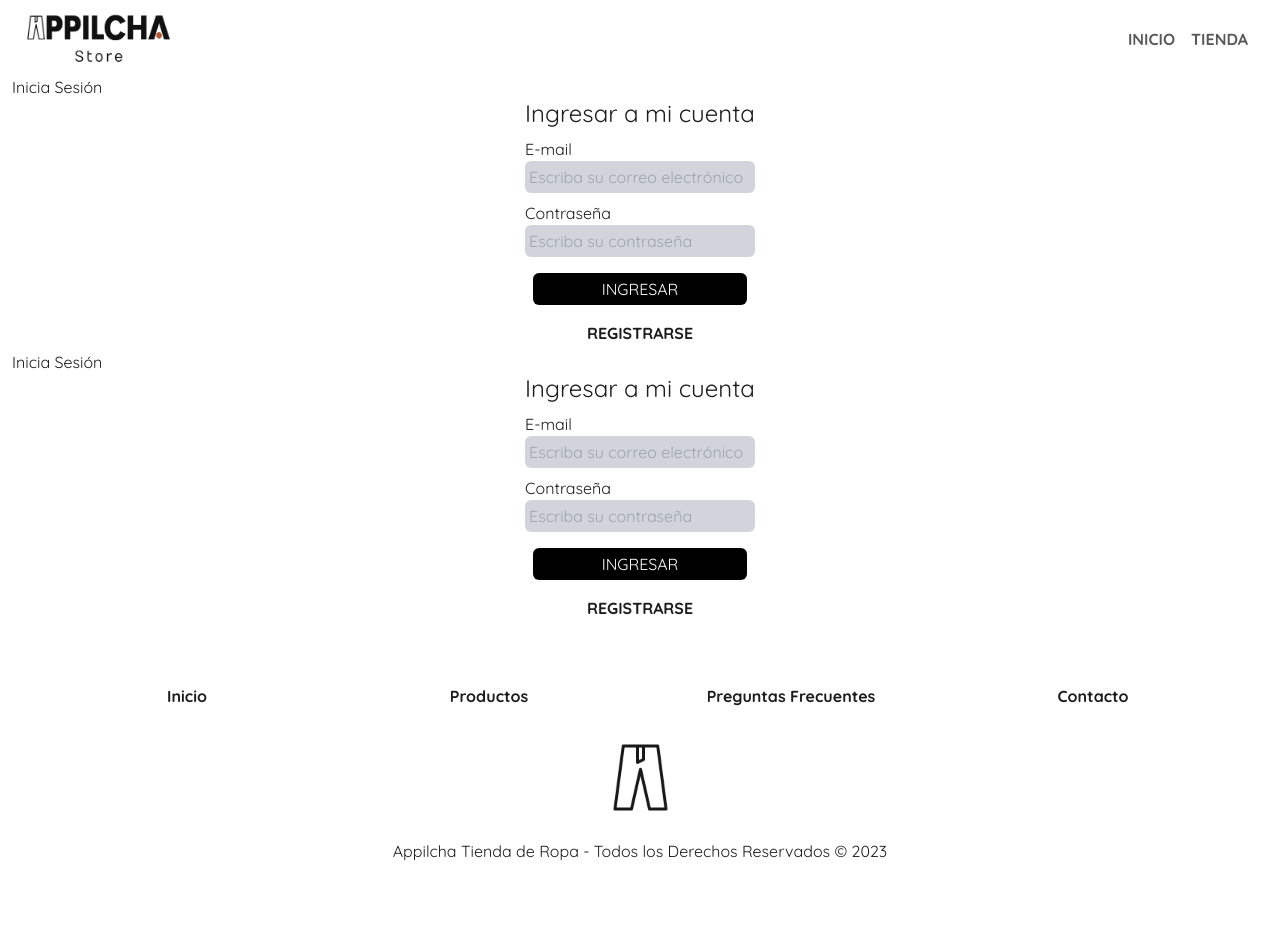
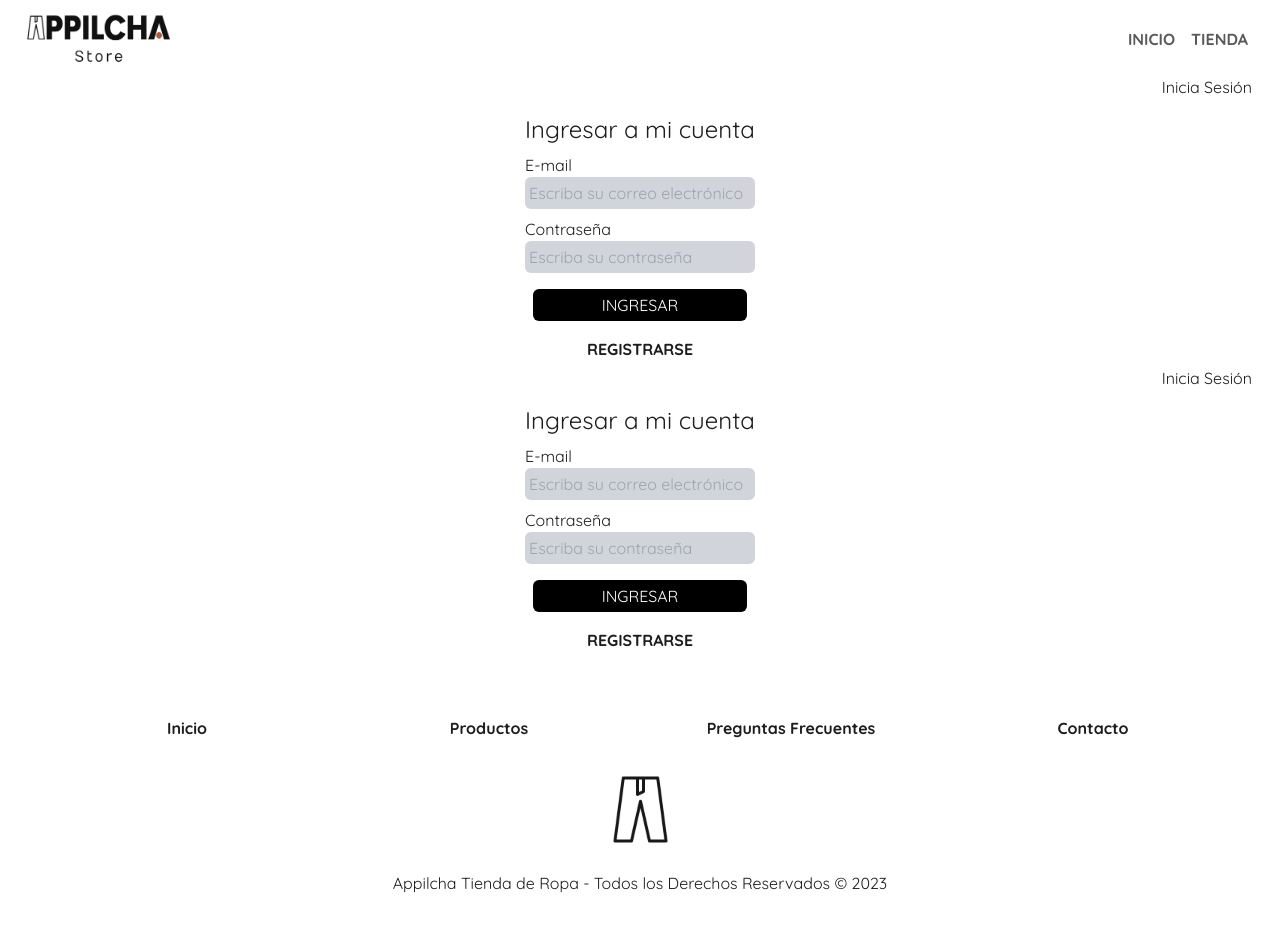
Before and after one commit to juaniz92/23302-grupo3-Appilcha, a React (Create React App) app: page /LogIn in a window 1280 px wide. Shown: the top 932 px of the page. Before the commit the page ends 903 px from the top, so only its background shows below. Built offline with nearby package versions, Linux system fonts and the light colour scheme; no server answers.

Commit message:
Agrego condicional para personalizar el mensaje de error del login. Se agrega CSS y se elimina error en un input.

```diff
--- a/src/componentes/Auth/Login.js
+++ b/src/componentes/Auth/Login.js
@@ -31,14 +31,20 @@ function Login() {
             await signInWithEmailAndPassword(auth, email, password);
             navigate("/");
         } catch (error) {
+
+            //Agrego condicional para personalizar el mensaje de error
+            if(error.message === "Firebase: Error (auth/invalid-email)."){
+                setError("Email o contraseña inválidos.");
+            } else {
             setError(error.message);
+            }
         }
 
     }
 
     return (
         <div>
-            <h1>{isRegistrando ? "Registrate" : "Inicia Sesión" }</h1>
+            <h1 className="text-right px-3 mb-3">{isRegistrando ? "Registrate" : "Inicia Sesión" }</h1>
             {error && <Alert message={error} />}
             <form action="#" className="flex items-center justify-center relative z-2 m-auto" onSubmit={submitHandler}>
                 <fieldset className="formulario-contacto__contenido">
@@ -56,7 +62,7 @@ function Login() {
                         name="password"
                         id="password"
                         onChange={handleChange}
-                        className='formulario-contacto__contenido__nombre rounded-md p-1 text-black bg-gray-300 mb-2' placeholder='Escriba su contraseña' data='password' id='password' />
+                        className='formulario-contacto__contenido__nombre rounded-md p-1 text-black bg-gray-300 mb-2' placeholder='Escriba su contraseña' data='password' />
                         <button className="bg-black text-white rounded-md formulario-contacto__contenido__boton text-2 m-2 p-1" type="submit" formaction="./menu-administrador.html" onClick={() => setIsRegistrando(!isRegistrando)}>INGRESAR</button>
                         <Link to="/Registrarse" className="flex self-center m-2 hover:text-gray-500"><strong>REGISTRARSE</strong></Link>
 
```
